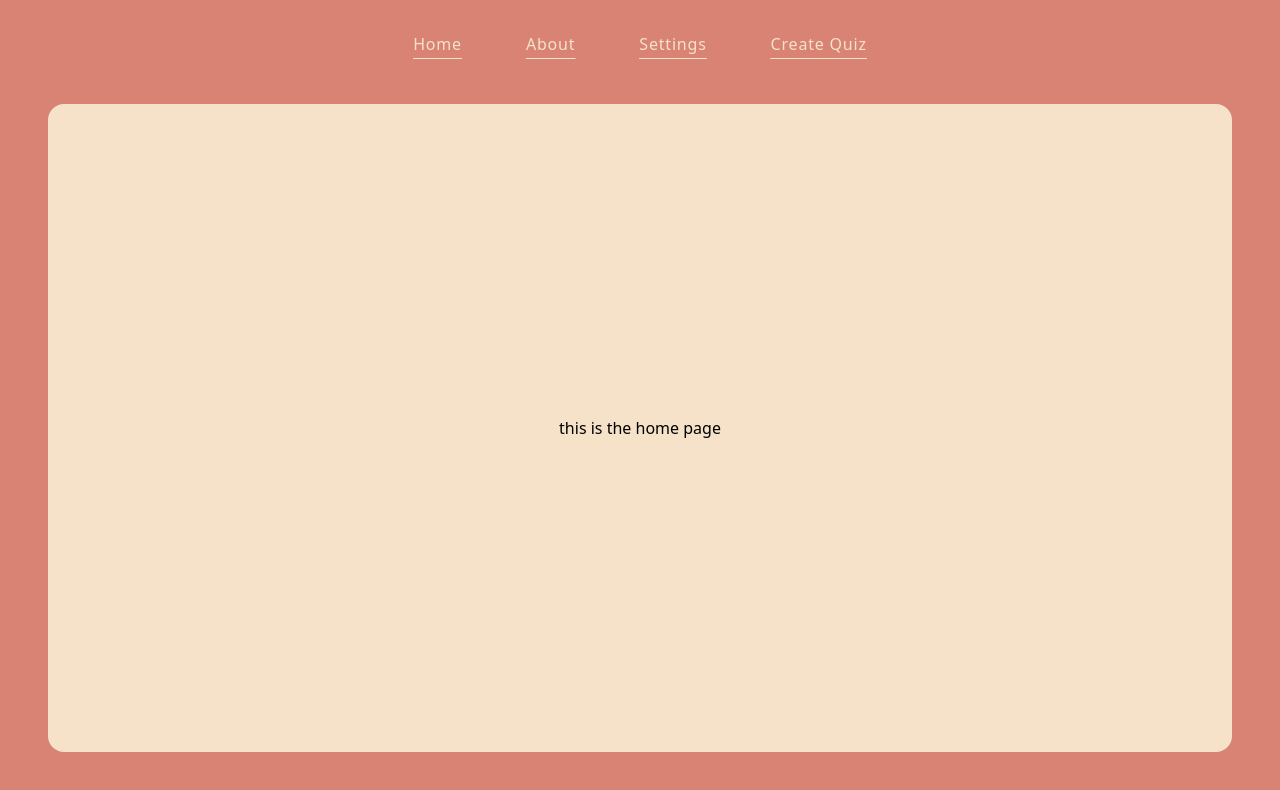
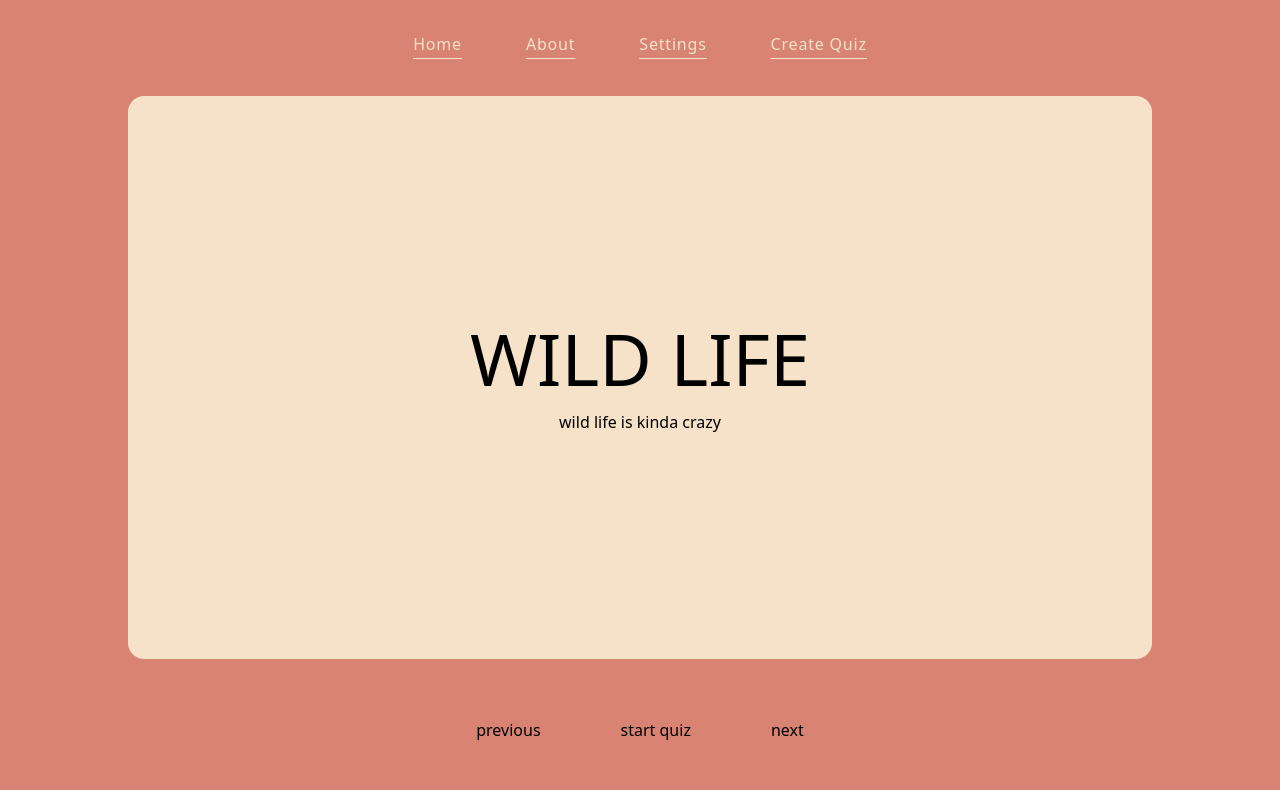
Before and after one commit to sorinnihtii/quiz-app, a Next.js app: page / in a window 1280 px wide. Shown: the top 790 px of the page. Built offline with nearby package versions, Linux system fonts and the light colour scheme.

Commit message:
slide animation done

```diff
--- /dev/null
+++ b/app/components/card.tsx
@@ -0,0 +1,13 @@
+type CardProps = {
+  title: string;
+  description: string;
+};
+
+export default function Card({ title, description }: CardProps) {
+  return (
+    <>
+      <h1>{title}</h1>
+      <p>{description}</p>
+    </>
+  );
+}
--- a/app/globals.css
+++ b/app/globals.css
@@ -2,7 +2,7 @@
 
 @theme {
   --color-color1: #0c1713;
-  --color-color2: #73683b;
+  --color-color2: #5398be;
   --color-color3: #70566d;
   --color-color4: #d88373;
   --color-color5: #f5e2c8;
@@ -11,3 +11,21 @@
 button {
   @apply cursor-pointer;
 }
+
+.triangle {
+  @apply [clip-path:polygon(50%_0%,0%_100%,100%_100%)];
+}
+
+.card {
+  transition: none;
+}
+
+.card.slide-right {
+  transition: transform 500ms;
+  transform: translateX(-100vw);
+}
+
+.card.slide-left {
+  transition: transform 500ms;
+  transform: translateX(100vw);
+}
--- a/app/layout.tsx
+++ b/app/layout.tsx
@@ -28,14 +28,14 @@ export default function RootLayout({
       lang="en"
       className={`${geistSans.variable} ${geistMono.variable} h-full antialiased`}
     >
-      <body className="min-h-full flex flex-col bg-color4">
-        <nav className="flex justify-center gap-16 pt-8 text-color5 font-medium underline underline-offset-8 tracking-wider">
+      <body className="flex flex-col size-full overflow-hidden bg-color4">
+        <nav className="flex justify-center gap-16 mt-8 mb-10 text-color5 font-medium underline underline-offset-8 tracking-wider">
           <Link href="/">Home</Link>
           <Link href="/about">About</Link>
           <Link href="/settings">Settings</Link>
           <Link href="/create">Create Quiz</Link>
         </nav>
-        <main className="flex flex-1 items-center justify-center m-12 rounded-2xl bg-color5">{children}</main>
+        <main className="size-full">{children}</main>
       </body>
     </html>
   );
--- a/app/page.tsx
+++ b/app/page.tsx
@@ -1,3 +1,122 @@
+"use client";
+
+import { useState } from "react";
+import Card from "./components/card";
+
 export default function Home() {
-  return <div>this is the home page</div>;
+  const quizList = [
+    {
+      title: "Wild Life",
+      description: "wild life is kinda crazy",
+    },
+    {
+      title: "Nutrition",
+      description: "nutrition is kinda crazy",
+    },
+    {
+      title: "Music",
+      description: "music is kinda crazy",
+    },
+  ];
+  const quizCount = quizList.length - 1;
+
+  const [currentQuiz, setCurrentQuiz] = useState(0);
+  const [previousQuiz, setPreviousQuiz] = useState(0); // for animation purposes
+
+  const [isAnimating, setIsAnimating] = useState({
+    state: false,
+    direction: "right",
+  });
+
+  function updateCurrentQuiz() {
+    if (isAnimating.direction === "right")
+      setCurrentQuiz((prev) => {
+        if (prev === quizCount) return 0;
+        else return prev + 1;
+      });
+    else
+      setCurrentQuiz((prev) => {
+        if (prev === 0) return quizCount;
+        else return prev - 1;
+      });
+  }
+
+  function handleTransitionEnd() {
+    {
+      setIsAnimating((prev) => ({
+        ...prev,
+        state: false,
+      }));
+      setPreviousQuiz(currentQuiz);
+    }
+  }
+
+  return (
+    <div className="grid grid-rows-[80%_20%] w-screen h-full overflow-hidden">
+      <section
+        className="
+          flex items-center px-[10vw] gap-[20vw] overflow-x-hidden w-max overflow-hidden translate-x-[-100vw]
+          *:flex *:flex-col *:items-center *:justify-center *:gap-4 *:h-full *:w-[80vw] *:rounded-2xl *:bg-color5
+          [&>div>*]:w-180 [&>div>*]:text-center [&>div>h1]:text-7xl [&>div>h1]:uppercase "
+      >
+        <div
+          className={`card ${isAnimating.state && (isAnimating.direction === "right" ? "slide-right" : "slide-left")}`}
+          onTransitionEnd={handleTransitionEnd}
+        >
+          <Card
+            title={quizList[currentQuiz].title}
+            description={quizList[currentQuiz].title}
+          />
+        </div>
+
+        <div
+          className={`card ${isAnimating.state && (isAnimating.direction === "right" ? "slide-right" : "slide-left")}`}
+          onTransitionEnd={handleTransitionEnd}
+        >
+          <Card
+            title={quizList[previousQuiz].title}
+            description={quizList[currentQuiz].description}
+          />
+        </div>
+
+        <div
+          className={`card ${isAnimating.state && (isAnimating.direction === "right" ? "slide-right" : "slide-left")}`}
+          onTransitionEnd={handleTransitionEnd}
+        >
+          <Card
+            title={quizList[currentQuiz].title}
+            description={quizList[currentQuiz].description}
+          />
+        </div>
+      </section>
+
+      <section className="flex items-center justify-center w-screen gap-20">
+        <button
+          onClick={() => {
+            setIsAnimating({
+              state: true,
+              direction: "left",
+            });
+            updateCurrentQuiz();
+          }}
+          disabled={isAnimating.state ? true : false}
+        >
+          previous
+        </button>
+        <button>start quiz</button>
+        <button
+          onClick={() => {
+            setIsAnimating({
+              state: true,
+              direction: "right",
+            });
+            updateCurrentQuiz();
+          }}
+          disabled={isAnimating.state ? true : false}
+        >
+          next
+        </button>
+      </section>
+    </div>
+  );
 }
```
